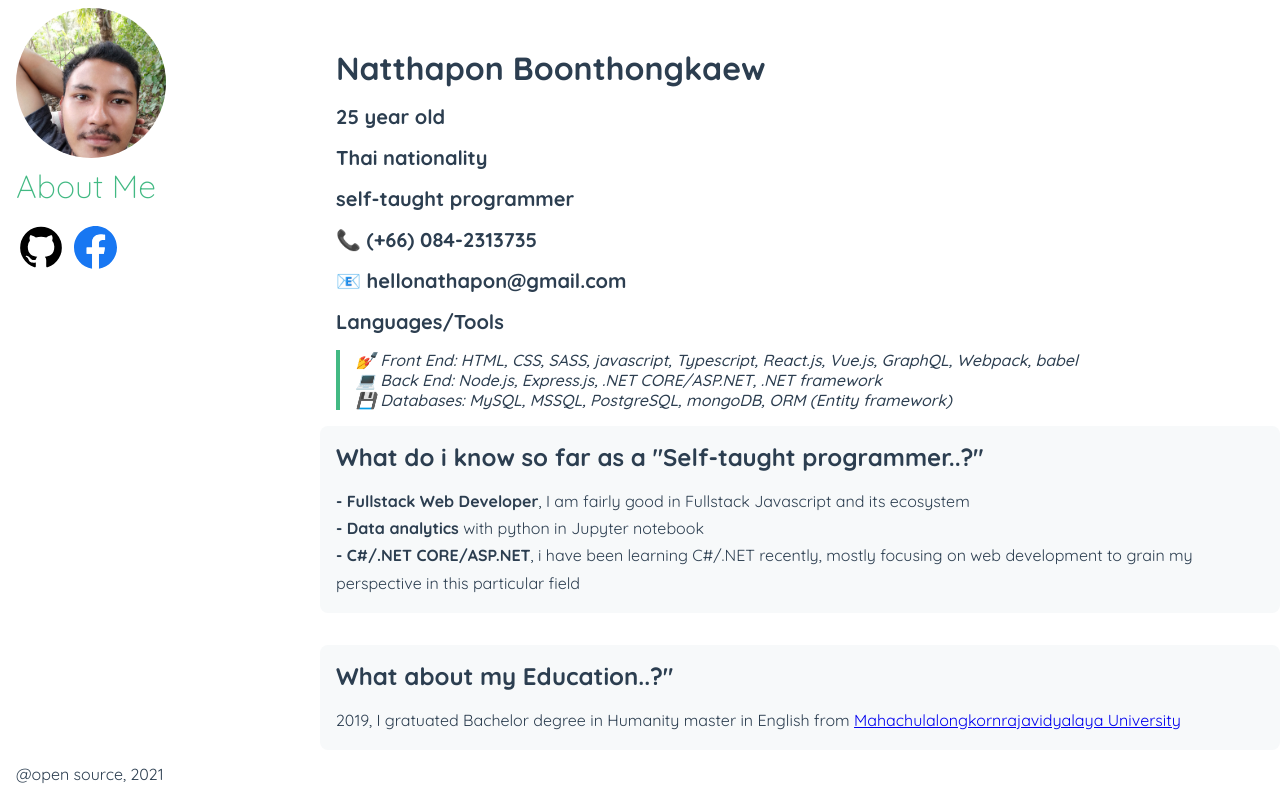
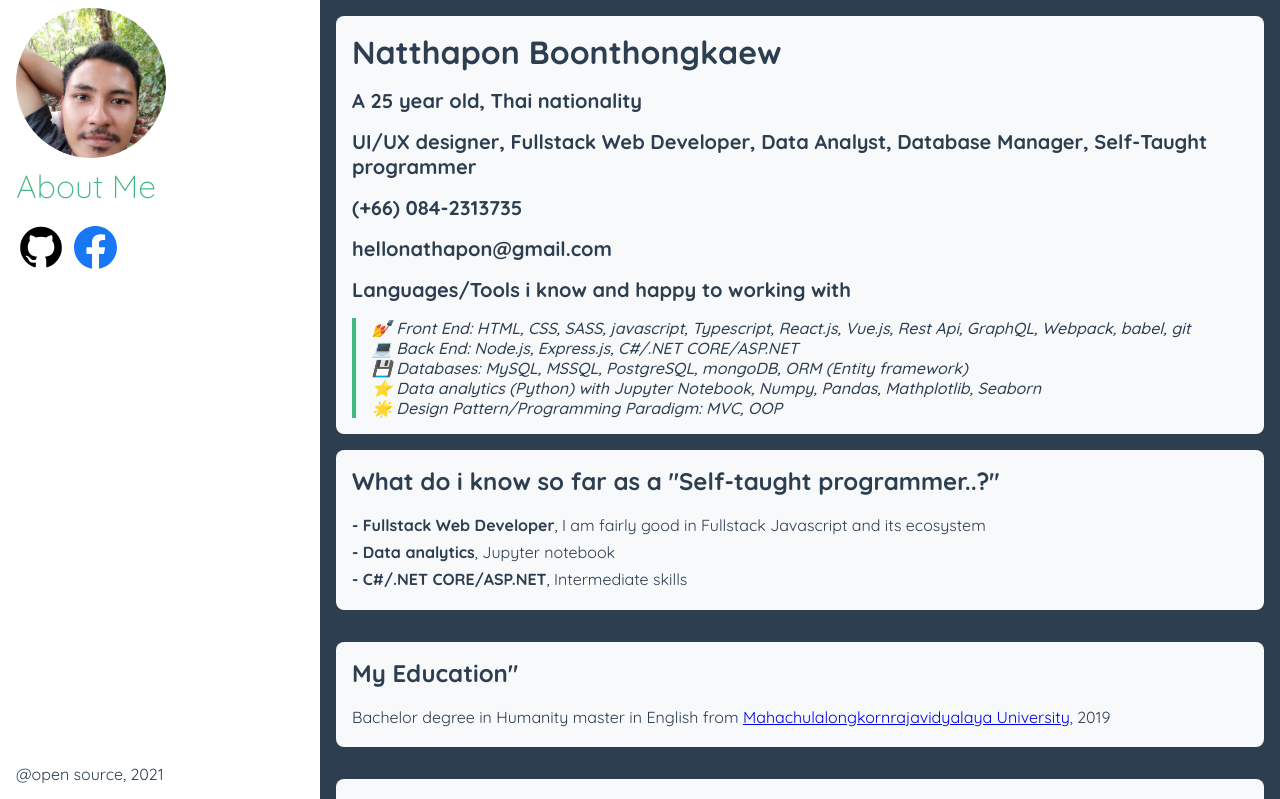
Before and after one commit to nathaponb/vue-portfolio, a Vue app: page /about in a window 1280 px wide. Shown: the top 799 px of the page. Built offline with nearby package versions, Linux system fonts and the light colour scheme.

Commit message:
Update Typo and UI before deploy

```diff
--- a/src/App.vue
+++ b/src/App.vue
@@ -20,6 +20,7 @@ export default {
 
 <style lang="scss">
 @import url("https://fonts.googleapis.com/css2?family=Quicksand:wght@300;400;500;600;700&display=swap");
+@import url("https://fonts.googleapis.com/css2?family=Poppins:ital,wght@0,100;0,200;0,300;0,400;0,500;0,600;0,700;0,800;0,900;1,200;1,300&display=swap");
 
 * {
   margin: 0;
@@ -31,7 +32,7 @@ export default {
   max-width: 1550px;
   margin: 0 auto;
   grid-template-columns: repeat(12, 1fr);
-  font-family: "Quicksand", Avenir, Helvetica, Arial, sans-serif;
+  font-family: Quicksand, Poppins, Avenir, Helvetica, Arial, sans-serif;
   -webkit-font-smoothing: antialiased;
   -moz-osx-font-smoothing: grayscale;
   text-align: center;
--- a/src/components/HelloWorld.vue
+++ b/src/components/HelloWorld.vue
@@ -150,10 +150,12 @@ export default {
   .hello {
     .article {
       .helloworld {
-        font-size: 2.2rem;
+        font-size: 1.5rem;
+        font-weight: 400;
       }
       .name {
         font-size: 35px;
+        font-weight: 700;
       }
       .thin {
         font-size: 30px;
--- a/src/views/About.vue
+++ b/src/views/About.vue
@@ -2,21 +2,30 @@
   <div class="about">
     <header>
       <h1>Natthapon Boonthongkaew</h1>
-      <h4 class="info">25 year old</h4>
-      <h4 class="info">Thai nationality</h4>
-      <h4 class="info">self-taught programmer</h4>
-      <h4 class="info">📞 (+66) 084-2313735</h4>
-      <h4 class="info">📧 hellonathapon@gmail.com</h4>
-      <h4 class="info">Languages/Tools</h4>
+      <h4 class="info">A 25 year old, Thai nationality</h4>
+      <h4 class="info">
+        UI/UX designer, Fullstack Web Developer, Data Analyst, Database Manager,
+        Self-Taught programmer
+      </h4>
+      <h4 class="info">(+66) 084-2313735</h4>
+      <h4 class="info">hellonathapon@gmail.com</h4>
+      <h4 class="info">Languages/Tools i know and happy to working with</h4>
       <h4 class="tech">
         💅 Front End: HTML, CSS, SASS, javascript, Typescript, React.js, Vue.js,
-        GraphQL, Webpack, babel
+        Rest Api, GraphQL, Webpack, babel, git
       </h4>
       <h4 class="tech">
-        💻 Back End: Node.js, Express.js, .NET CORE/ASP.NET, .NET framework
+        💻 Back End: Node.js, Express.js, C#/.NET CORE/ASP.NET
       </h4>
       <h4 class="tech">
         💾 Databases: MySQL, MSSQL, PostgreSQL, mongoDB, ORM (Entity framework)
+      </h4>
+      <h4 class="tech">
+        ⭐ Data analytics (Python) with Jupyter Notebook, Numpy, Pandas,
+        Mathplotlib, Seaborn
+      </h4>
+      <h4 class="tech">
+        🌟 Design Pattern/Programming Paradigm: MVC, OOP
       </h4>
     </header>
     <section>
@@ -25,21 +34,31 @@
         <b>- Fullstack Web Developer</b>, I am fairly good in Fullstack
         Javascript and its ecosystem
       </p>
-      <p><b>- Data analytics</b> with python in Jupyter notebook</p>
+      <p><b>- Data analytics</b>, Jupyter notebook</p>
+      <p><b>- C#/.NET CORE/ASP.NET</b>, Intermediate skills</p>
+    </section>
+
+    <section>
+      <h2>My Education"</h2>
       <p>
-        <b>- C#/.NET CORE/ASP.NET</b>, i have been learning C#/.NET recently,
-        mostly focusing on web development to grain my perspective in this
-        particular field
+        Bachelor degree in Humanity master in English from
+        <a href="https://www.mcu.ac.th/" target="_blank" ref="noreferrer"
+          >Mahachulalongkornrajavidyalaya University</a
+        >, 2019
       </p>
     </section>
 
     <section>
-      <h2>What about my Education..?"</h2>
+      <h2>Personality, hobby, interest..?</h2>
       <p>
-        2019, I gratuated Bachelor degree in Humanity master in English from
-        <a href="https://www.mcu.ac.th/" target="_blank" ref="noreferrer"
-          >Mahachulalongkornrajavidyalaya University</a
-        >
+        I am an Self-Taught programmer, Enthusiastic person
+      </p>
+      <p>
+        My hobby is learning new Programming Languages, technologies, frameworks
+        and all the related thing in this field
+      </p>
+      <p>
+        I am interested in Computer Science, Robotic, Nature, Camping, Astronomy
       </p>
     </section>
   </div>
@@ -62,7 +81,9 @@ export default {
     margin-top: 2rem;
     margin-bottom: 4rem;
     text-align: start;
-    padding: 0 1rem;
+    padding: 1rem;
+    background: #f7f9fa;
+    border-radius: 8px;
 
     h1 {
       margin-bottom: 1rem;
@@ -99,8 +120,10 @@ export default {
   .about {
     grid-column: 4 / span 12;
     min-height: 100vh;
+    background: #2c3e50;
+    padding: 1rem;
     header {
-      margin-top: 3rem;
+      margin-top: 0;
       text-align: start;
       margin-bottom: 1rem;
       h2 {
```
